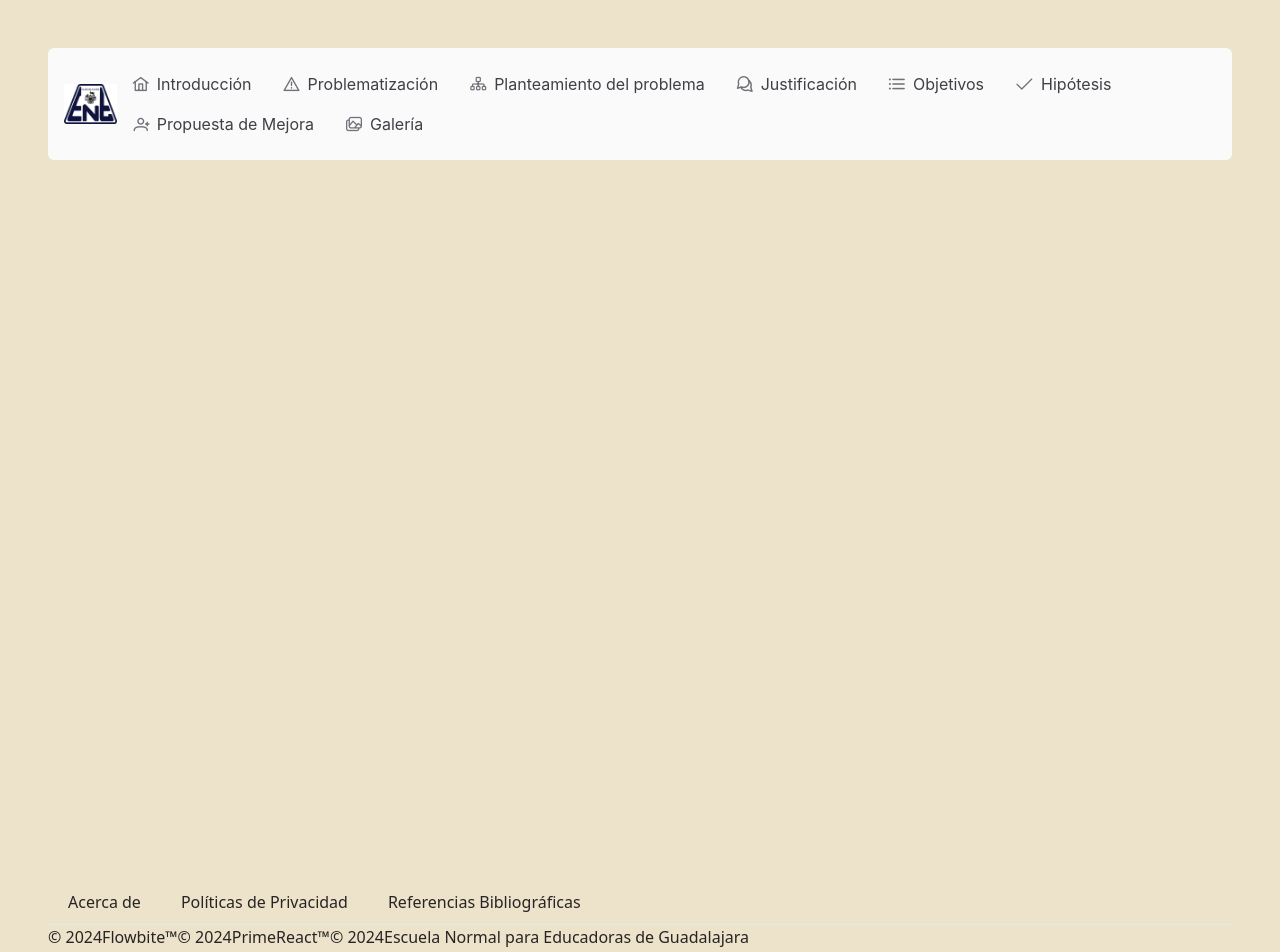
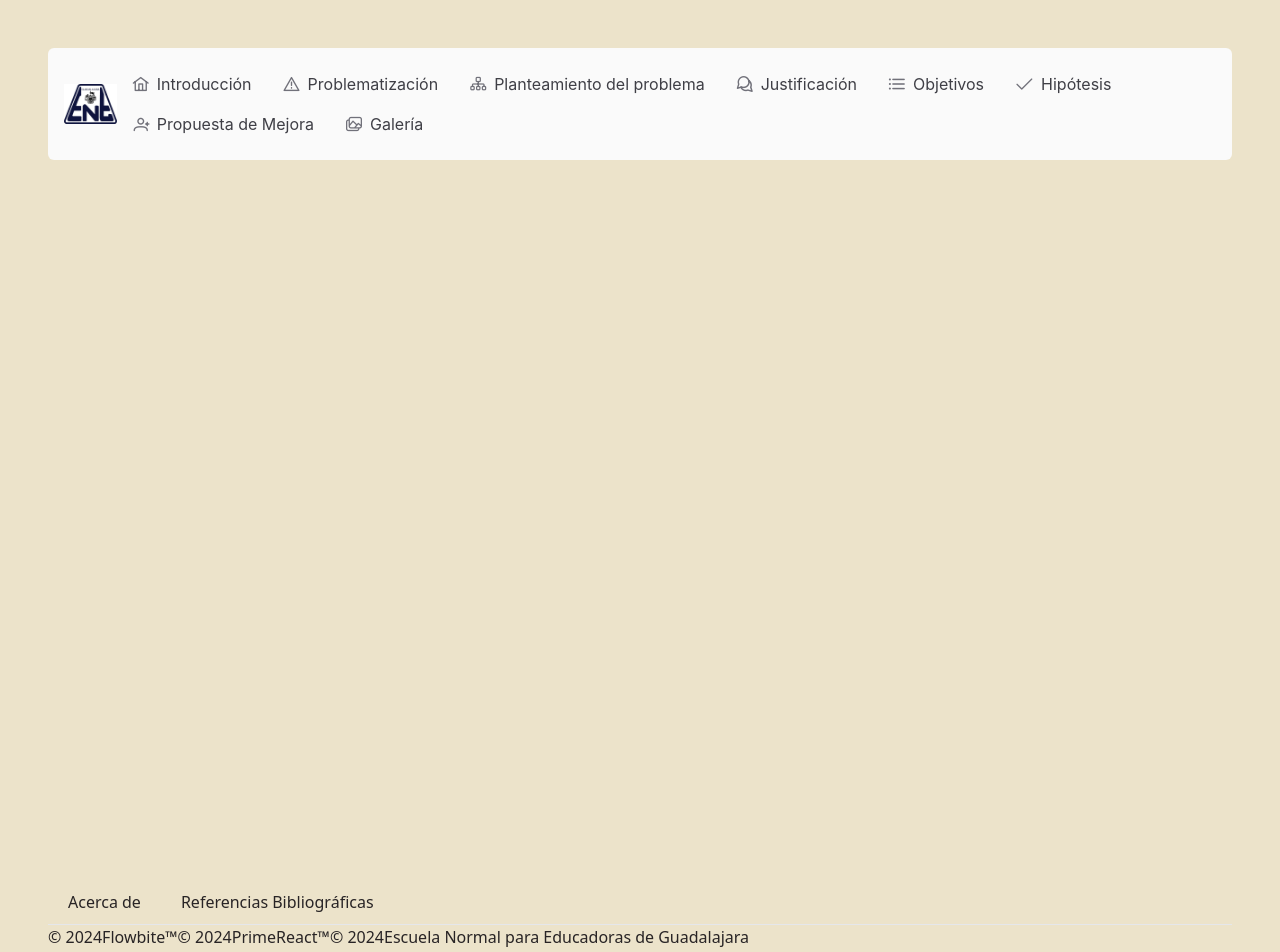
Before and after one commit to Snowbeast138/EnegProject, a React (Vite) app in the folder EnegApp/: page / in a window 1280 px wide. Shown: the top 952 px of the page. Built offline with nearby package versions, Linux system fonts and the light colour scheme; a web font is replaced by a local one.

Commit message:
Footerbar correction policity

```diff
--- a/EnegApp/src/components/FooterBar.tsx
+++ b/EnegApp/src/components/FooterBar.tsx
@@ -1,14 +1,14 @@
 import { Dialog } from "primereact/dialog";
 import { Button } from "primereact/button";
 import { Footer } from "flowbite-react";
-import PolicityInfo from "./FooterInfo/PolicityInfo";
+// import PolicityInfo from "./FooterInfo/PolicityInfo";
 import LicensingInfo from "./FooterInfo/LicensingInfo";
 import AboutInfo from "./FooterInfo/AboutInfo";
 import { useState } from "react";
 
 function FooterBar() {
   const [visibleAbout, setVisibleAbout] = useState(false);
-  const [visiblePrivacity, setVisiblePrivacity] = useState(false);
+  // const [visiblePrivacity, setVisiblePrivacity] = useState(false);
   const [visibleLicensing, setVisibleLicensing] = useState(false);
 
   const buttonStyle = {
@@ -28,7 +28,7 @@ function FooterBar() {
         <AboutInfo />
       </Dialog>
 
-      <Dialog
+      {/* <Dialog
         header="Políticas de Privacidad:"
         visible={visiblePrivacity}
         maximizable
@@ -37,7 +37,7 @@ function FooterBar() {
         onHide={() => setVisiblePrivacity(false)}
       >
         <PolicityInfo />
-      </Dialog>
+      </Dialog> */}
 
       <Dialog
         header="Referencias Bibliográficas:"
@@ -60,12 +60,12 @@ function FooterBar() {
                 style={buttonStyle}
                 onClick={() => setVisibleAbout(true)}
               />
-              <Button
+              {/* <Button
                 label="Políticas de Privacidad"
                 link
                 style={buttonStyle}
                 onClick={() => setVisiblePrivacity(true)}
-              />
+              /> */}
               <Button
                 label="Referencias Bibliográficas"
                 link
```
